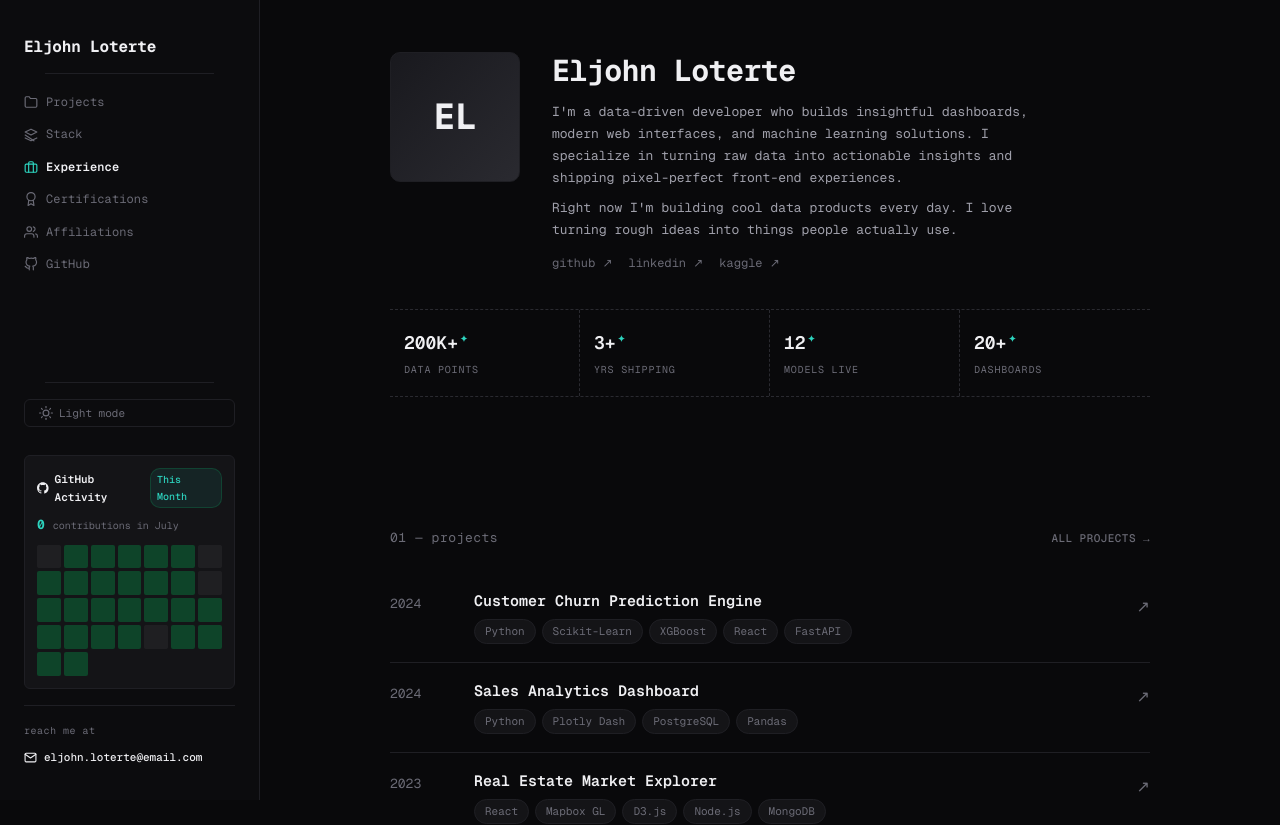
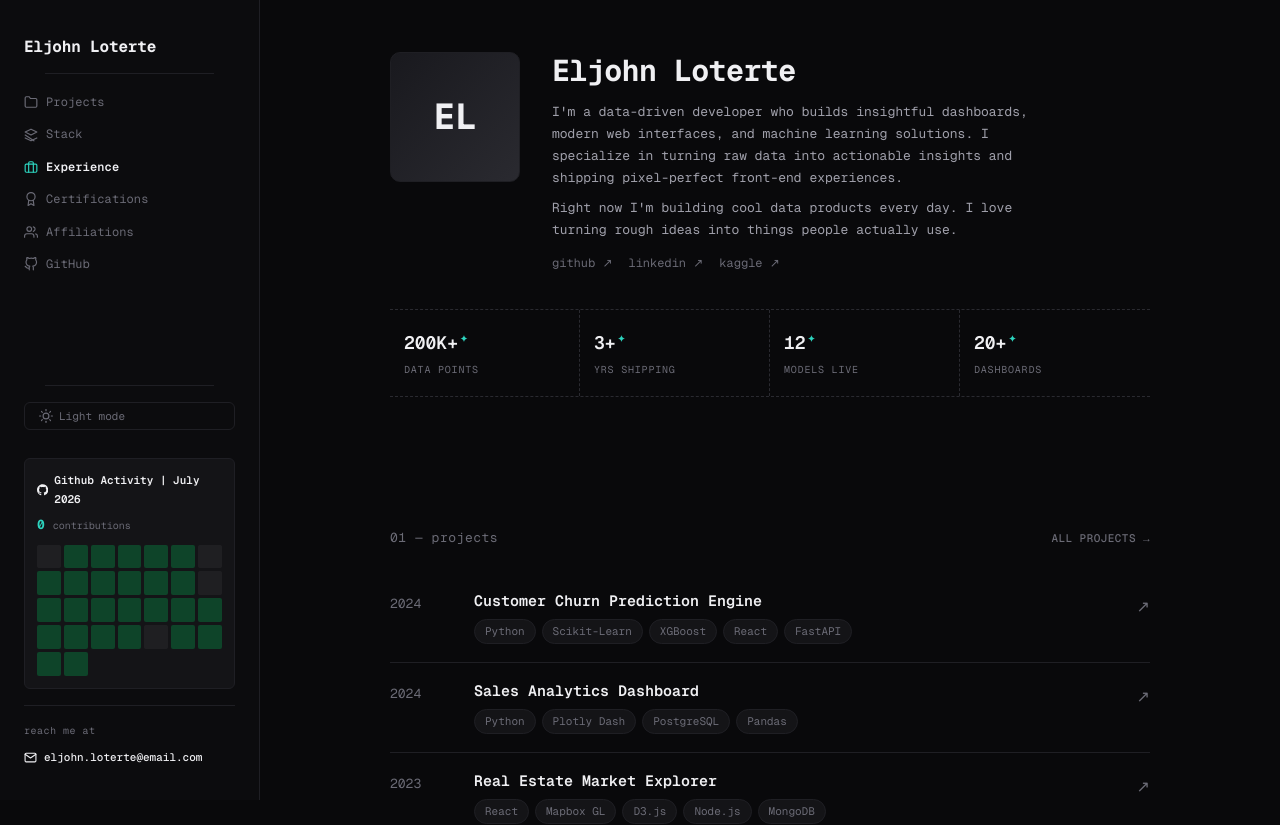
Before and after one commit to Eljohn-Loterte/Portfolio, a React (Vite) app: page / in a window 1280 px wide. Shown: the top 825 px of the page. Built offline with nearby package versions, Linux system fonts and the light colour scheme; no server answers.

Commit message:
feat: set sidebar GitHub widget title to Github Activity | Month Year

```diff
--- a/src/components/Sidebar.jsx
+++ b/src/components/Sidebar.jsx
@@ -73,11 +73,16 @@ function getLevelClass(level, count) {
   return 'level-4';
 }
 
+function getFormattedMonthYear() {
+  const now = new Date();
+  return `${now.toLocaleString('en-US', { month: 'long' })} ${now.getFullYear()}`;
+}
+
 export default function Sidebar({ activeSection, isOpen, onClose, theme, onToggleTheme, onSelectSection, onGoHome }) {
   const [ghStats, setGhStats] = useState({
     monthContributions: 0,
     monthDays: [],
-    fullMonthName: new Date().toLocaleString('en-US', { month: 'long' }),
+    monthYearTitle: getFormattedMonthYear(),
   });
 
   // Fetch real-time GitHub activity for current month
@@ -95,7 +100,7 @@ export default function Sidebar({ activeSection, isOpen, onClose, theme, onToggl
             const now = new Date();
             const year = now.getFullYear();
             const month = now.getMonth();
-            const fullMonthName = now.toLocaleString('en-US', { month: 'long' });
+            const monthYearTitle = `${now.toLocaleString('en-US', { month: 'long' })} ${year}`;
 
             // Filter days for current calendar month
             const currentMonthDays = flatList.filter((d) => {
@@ -111,7 +116,7 @@ export default function Sidebar({ activeSection, isOpen, onClose, theme, onToggl
               setGhStats({
                 monthContributions: monthTotal,
                 monthDays: currentMonthDays.length > 0 ? currentMonthDays : flatList.slice(-30),
-                fullMonthName,
+                monthYearTitle,
               });
             }
           }
@@ -214,7 +219,7 @@ export default function Sidebar({ activeSection, isOpen, onClose, theme, onToggl
           ) }
         </button>
 
-        {/* Real Live GitHub Contribution Mini Widget (This Month) */}
+        {/* Real Live GitHub Contribution Mini Widget (Current Month) */}
         <div
           className="sidebar-github-widget"
           onClick={(e) => handleNavClick(e, 'github')}
@@ -225,13 +230,12 @@ export default function Sidebar({ activeSection, isOpen, onClose, theme, onToggl
               <svg width="12" height="12" viewBox="0 0 24 24" fill="currentColor">
                 <path d="M12 0C5.37 0 0 5.37 0 12c0 5.31 3.435 9.795 8.205 11.385.6.105.825-.255.825-.57 0-.285-.015-1.23-.015-2.235-3.015.555-3.795-.735-4.035-1.41-.135-.345-.72-1.41-1.23-1.695-.42-.225-1.02-.78-.015-.795.945-.015 1.62.87 1.845 1.23 1.08 1.815 2.805 1.305 3.495.99.105-.78.42-1.305.765-1.605-2.67-.3-5.46-1.335-5.46-5.925 0-1.305.465-2.385 1.23-3.225-.12-.3-.54-1.53.12-3.18 0 0 1.005-.315 3.3 1.23.96-.27 1.98-.405 3-.405s2.04.135 3 .405c2.295-1.56 3.3-1.23 3.3-1.23.66 1.65.24 2.88.12 3.18.765.84 1.23 1.905 1.23 3.225 0 4.605-2.805 5.625-5.475 5.925.435.375.81 1.095.81 2.22 0 1.605-.015 2.895-.015 3.3 0 .315.225.69.825.57A12.02 12.02 0 0024 12c0-6.63-5.37-12-12-12z"/>
               </svg>
-              GitHub Activity
+              Github Activity | {ghStats.monthYearTitle}
             </span>
-            <span className="sidebar-github-month-badge">This Month</span>
           </div>
 
           <div className="sidebar-github-count">
-            {ghStats.monthContributions.toLocaleString()} <span className="count-label">contributions in {ghStats.fullMonthName}</span>
+            {ghStats.monthContributions.toLocaleString()} <span className="count-label">contributions</span>
           </div>
 
           {/* Current Month Activity Grid */}
```
